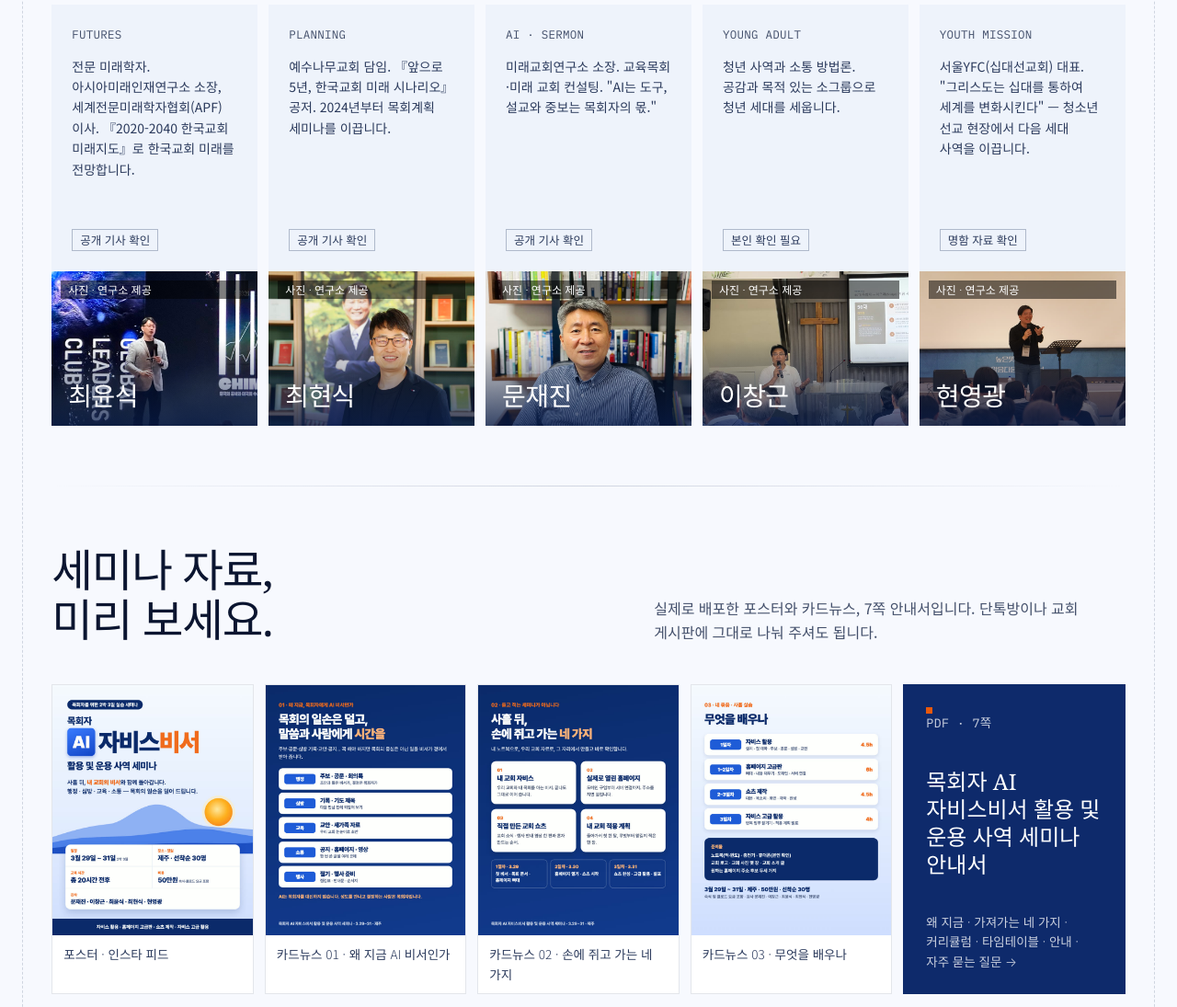
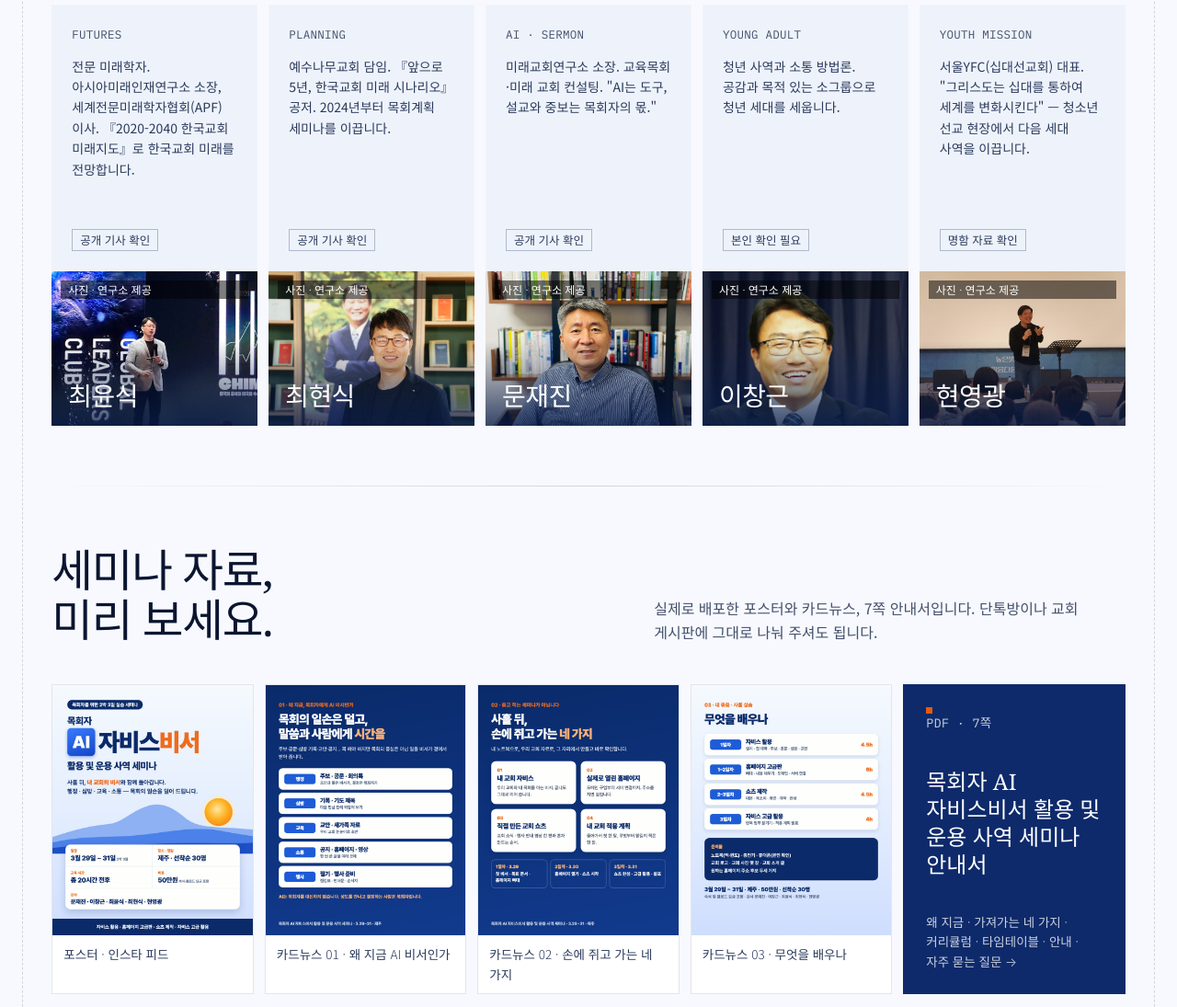
Before and after one commit to yfchyun/rstart-sian, a plain HTML site: page v5/index.html in a window 1280 px wide. Shown: the part 7644-8739 px from the top of the page at 92% size. Drawn offline with Linux system fonts and the light colour scheme.

Commit message:
R.Start 시안 v5: 이창근 강사 사진 교체
Co-Authored-By: Claude Opus 5.5 <noreply@anthropic.com>
Claude-Session: https://claude.ai/code/session_01Ndg4AYRumcc7xSCyvuFehx

```diff
--- a/v5/index.html
+++ b/v5/index.html
@@ -576,7 +576,7 @@ function car(d){const c=$('#car');c.scrollBy({left:d*(c.firstElementChild.offset
 /* 숫자 줄 */
 $('#rates').innerHTML=[['결정은 목회자가','비서는 초안과 자료를 내놓고, 고르고 정하는 일은 목회자가 합니다.'],['내놓은 것은 꼭 확인','AI가 쓴 내용은 틀릴 수 있습니다. 성경 본문과 사실은 직접 확인합니다.'],['성도의 정보는 조심히','무엇을 맡기고 무엇을 맡기지 않을지 기준을 먼저 세웁니다.']].map(([a,b],i)=>`<div><span class="mono">0${i+1}</span><b style="font-size:20px;margin-top:6px">${a}</b><span>${b}</span></div>`).join('');
 /* 강사 */
-const P=[['FUTURES','최윤식','전문 미래학자. 아시아미래인재연구소 소장, 세계전문미래학자협회(APF) 이사. 『2020-2040 한국교회 미래지도』로 한국교회 미래를 전망합니다.','p1','연구소 제공','공개 기사 확인'],['PLANNING','최현식','예수나무교회 담임. 『앞으로 5년, 한국교회 미래 시나리오』 공저. 2024년부터 목회계획 세미나를 이끕니다.','p2','연구소 제공','공개 기사 확인'],['AI · SERMON','문재진','미래교회연구소 소장. 교육목회·미래 교회 컨설팅. "AI는 도구, 설교와 중보는 목회자의 몫."','p3','연구소 제공','공개 기사 확인'],['YOUNG ADULT','이창근','청년 사역과 소통 방법론. 공감과 목적 있는 소그룹으로 청년 세대를 세웁니다.','p4','연구소 제공','본인 확인 필요'],['YOUTH MISSION','현영광','서울YFC(십대선교회) 대표. "그리스도는 십대를 통하여 세계를 변화시킨다" — 청소년 선교 현장에서 다음 세대 사역을 이끕니다.','p5','연구소 제공','명함 자료 확인']];
+const P=[['FUTURES','최윤식','전문 미래학자. 아시아미래인재연구소 소장, 세계전문미래학자협회(APF) 이사. 『2020-2040 한국교회 미래지도』로 한국교회 미래를 전망합니다.','p1','연구소 제공','공개 기사 확인'],['PLANNING','최현식','예수나무교회 담임. 『앞으로 5년, 한국교회 미래 시나리오』 공저. 2024년부터 목회계획 세미나를 이끕니다.','p2','연구소 제공','공개 기사 확인'],['AI · SERMON','문재진','미래교회연구소 소장. 교육목회·미래 교회 컨설팅. "AI는 도구, 설교와 중보는 목회자의 몫."','p3','연구소 제공','공개 기사 확인'],['YOUNG ADULT','이창근','청년 사역과 소통 방법론. 공감과 목적 있는 소그룹으로 청년 세대를 세웁니다.','p4b','연구소 제공','본인 확인 필요'],['YOUTH MISSION','현영광','서울YFC(십대선교회) 대표. "그리스도는 십대를 통하여 세계를 변화시킨다" — 청소년 선교 현장에서 다음 세대 사역을 이끕니다.','p5','연구소 제공','명함 자료 확인']];
 $('#pplg').innerHTML=P.map(([c,n,t,img,cr,ck],i)=>`<div class="rv d${i%3}"><div class="top"><span class="mono">${c}</span><p>${t}</p><span class="ck">${ck}</span></div><div class="ph"><img src="img/${img}.jpg" alt="" loading="lazy"><span class="credit">사진 · ${cr}</span><b>${n}</b></div></div>`).join('');
 /* 시나리오 원뿔 */
 (function(){let h='<g fill="none" stroke-width="1">';for(let i=0;i<=12;i++){const t=i/12;h+=`<path d="M60 180 L460 ${30+t*300}" stroke="rgba(255,255,255,${i===2?.0:.12})"/>`}
```
Also changed, not shown: v5/img/p4.jpg (deleted), v5/img/p4b.jpg (added), 1 other file.
